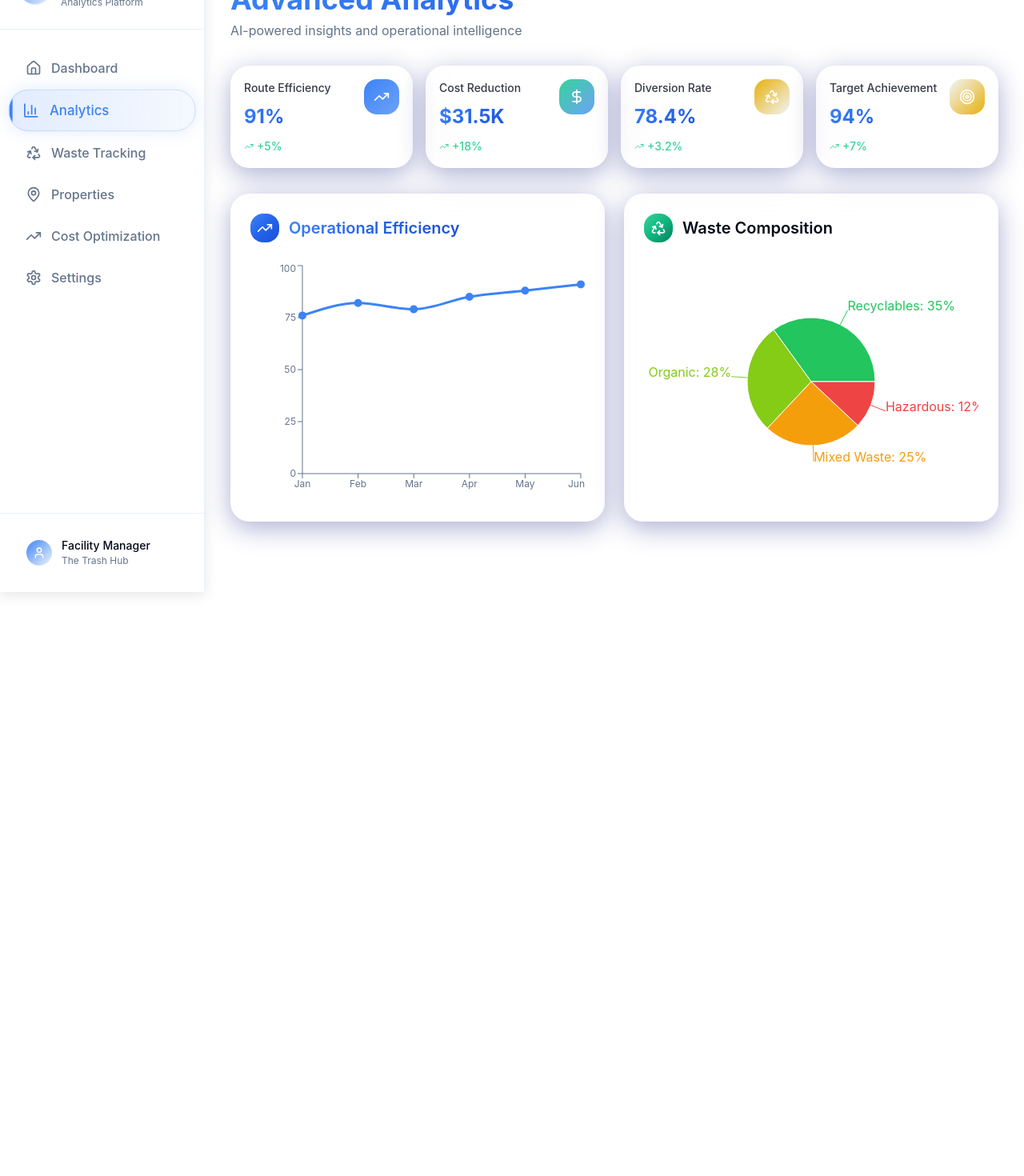
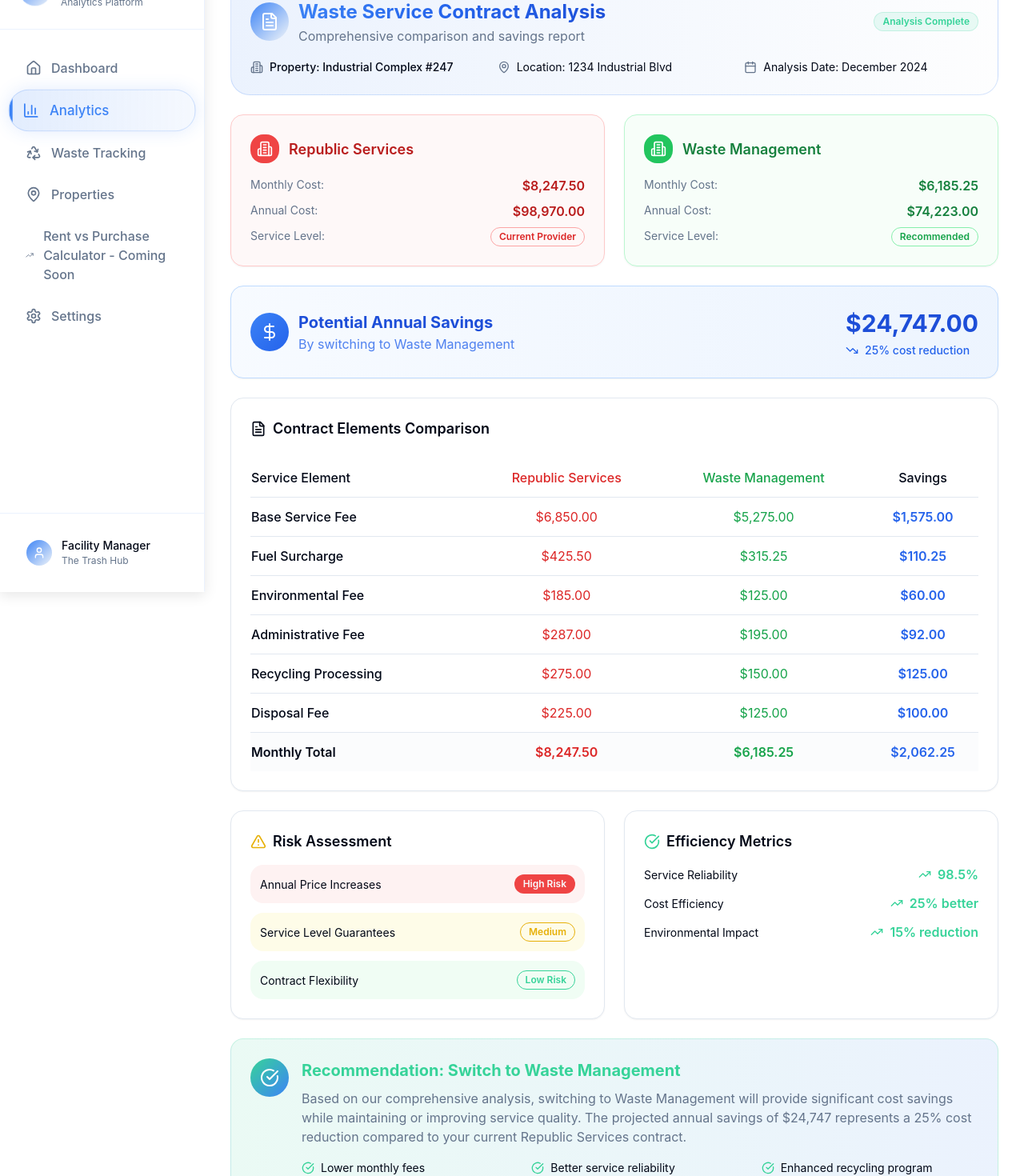
Before and after one commit to tryinhard1080/professional-admin-dashboard-880, a React (Vite) app: page /analytics in a window 1280 px wide. Shown: the part 60-1530 px from the top of the page at 80% size. Before the commit the page ends 800 px from the top, so only its background shows below. Built offline with nearby package versions, Linux system fonts and the light colour scheme.

Commit message:
Refactor: Implement navigation and analytics page changes
- Rename "Cost Optimization" to "Rent vs Purchase Calculator - Coming Soon" in the sidebar.
- Transform the Analytics page into a contract analysis report placeholder.

```diff
--- a/src/components/Sidebar.tsx
+++ b/src/components/Sidebar.tsx
@@ -7,7 +7,7 @@ const menuItems = [
   { icon: BarChart3, label: "Analytics", path: "/analytics" },
   { icon: Recycle, label: "Waste Tracking", path: "/transactions" },
   { icon: MapPin, label: "Properties", path: "/notifications" },
-  { icon: TrendingUp, label: "Cost Optimization", path: "/profile" },
+  { icon: TrendingUp, label: "Rent vs Purchase Calculator - Coming Soon", path: "/profile" },
   { icon: Settings, label: "Settings", path: "/settings" },
 ];
 
--- a/src/pages/Analytics.tsx
+++ b/src/pages/Analytics.tsx
@@ -1,125 +1,263 @@
 import { Card } from "@/components/ui/card";
-import { LineChart, Line, ResponsiveContainer, XAxis, YAxis, Tooltip, PieChart, Pie, Cell } from "recharts";
-import { TrendingUp, Recycle, DollarSign, Target } from "lucide-react";
-
-const efficiencyData = [
-  { name: "Jan", efficiency: 76, cost: 15000, routes: 45 },
-  { name: "Feb", efficiency: 82, cost: 13500, routes: 42 },
-  { name: "Mar", efficiency: 79, cost: 17000, routes: 48 },
-  { name: "Apr", efficiency: 85, cost: 16200, routes: 44 },
-  { name: "May", efficiency: 88, cost: 18500, routes: 46 },
-  { name: "Jun", efficiency: 91, cost: 17800, routes: 43 },
-];
-
-const wasteTypeData = [
-  { name: "Recyclables", value: 35, color: "#22c55e" },
-  { name: "Organic", value: 28, color: "#84cc16" },
-  { name: "Mixed Waste", value: 25, color: "#f59e0b" },
-  { name: "Hazardous", value: 12, color: "#ef4444" },
-];
-
+import { Badge } from "@/components/ui/badge";
+import { Building2, FileText, DollarSign, TrendingDown, TrendingUp, AlertTriangle, CheckCircle, Calendar, MapPin } from "lucide-react";
 
 const Analytics = () => {
   return (
-    <div className="space-y-8">
-      <header className="animate-fade-in">
-        <h1 className="text-4xl font-bold gradient-text">Advanced Analytics</h1>
-        <p className="text-muted-foreground">AI-powered insights and operational intelligence</p>
-      </header>
+    <div className="space-y-6 max-w-none w-full animate-fade-in">
+      {/* Header Section */}
+      <div className="bg-gradient-to-r from-primary/10 to-accent/10 rounded-xl p-6 border border-primary/20">
+        <div className="flex items-center justify-between mb-4">
+          <div className="flex items-center gap-3">
+            <div className="p-3 rounded-xl bg-gradient-to-br from-primary to-accent">
+              <FileText className="h-6 w-6 text-white" />
+            </div>
+            <div>
+              <h1 className="text-2xl font-bold gradient-text">Waste Service Contract Analysis</h1>
+              <p className="text-muted-foreground">Comprehensive comparison and savings report</p>
+            </div>
+          </div>
+          <Badge variant="outline" className="bg-success/10 text-success border-success/20">
+            Analysis Complete
+          </Badge>
+        </div>
 
-      {/* Enhanced KPI Cards */}
-      <div className="grid grid-cols-1 md:grid-cols-4 gap-4 animate-slide-up">
-        {[
-          { title: "Route Efficiency", value: "91%", change: "+5%", icon: TrendingUp, color: "from-primary to-primary-glow" },
-          { title: "Cost Reduction", value: "$31.5K", change: "+18%", icon: DollarSign, color: "from-success to-primary-glow" },
-          { title: "Diversion Rate", value: "78.4%", change: "+3.2%", icon: Recycle, color: "from-warning to-accent" },
-          { title: "Target Achievement", value: "94%", change: "+7%", icon: Target, color: "from-accent to-warning" },
-        ].map((kpi, i) => (
-          <Card key={i} variant="glass" interactive className={`group hover-lift stagger-${i + 1}`}>
-            <div className="p-4">
-              <div className="flex items-start justify-between">
-                <div className="space-y-2">
-                  <p className="text-sm font-medium text-foreground/80">{kpi.title}</p>
-                  <h3 className="text-2xl font-bold bg-gradient-primary bg-clip-text text-transparent">{kpi.value}</h3>
-                  <p className="text-sm text-success font-medium flex items-center gap-1">
-                    <TrendingUp className="w-3 h-3" />
-                    {kpi.change}
-                  </p>
-                </div>
-                <div className={`p-3 bg-gradient-to-br ${kpi.color} rounded-lg group-hover:animate-glow-pulse transition-all duration-300`}>
-                  <kpi.icon className="h-5 w-5 text-white" />
-                </div>
-              </div>
-            </div>
-          </Card>
-        ))}
+        {/* Property Details */}
+        <div className="grid grid-cols-1 md:grid-cols-3 gap-4">
+          <div className="flex items-center gap-2">
+            <Building2 className="h-4 w-4 text-muted-foreground" />
+            <span className="text-sm font-medium">Property: Industrial Complex #247</span>
+          </div>
+          <div className="flex items-center gap-2">
+            <MapPin className="h-4 w-4 text-muted-foreground" />
+            <span className="text-sm">Location: 1234 Industrial Blvd</span>
+          </div>
+          <div className="flex items-center gap-2">
+            <Calendar className="h-4 w-4 text-muted-foreground" />
+            <span className="text-sm">Analysis Date: December 2024</span>
+          </div>
+        </div>
       </div>
 
-      <div className="grid grid-cols-1 lg:grid-cols-2 gap-6">
-        {/* Enhanced Efficiency Trends */}
-        <Card variant="glass" className="p-6 hover-lift animate-fade-in">
-          <div className="flex items-center gap-3 mb-6">
-            <div className="p-2 rounded-lg bg-gradient-primary">
-              <TrendingUp className="h-5 w-5 text-white" />
+      {/* Service Provider Comparison Summary */}
+      <div className="grid grid-cols-1 md:grid-cols-2 gap-6">
+        <Card className="p-6 border-red-200 bg-red-50/50 dark:bg-red-950/20 dark:border-red-800">
+          <div className="flex items-center gap-3 mb-4">
+            <div className="p-2 rounded-lg bg-red-500">
+              <Building2 className="h-5 w-5 text-white" />
             </div>
-            <h3 className="text-xl font-semibold gradient-text">Operational Efficiency</h3>
+            <h3 className="text-lg font-semibold text-red-700 dark:text-red-300">Republic Services</h3>
           </div>
-          <div className="h-[300px] w-full">
-            <ResponsiveContainer width="100%" height="100%">
-              <LineChart data={efficiencyData}>
-                <XAxis dataKey="name" stroke="hsl(var(--muted-foreground))" fontSize={12} />
-                <YAxis stroke="hsl(var(--muted-foreground))" fontSize={12} />
-                <Tooltip
-                  contentStyle={{
-                    backgroundColor: "hsl(var(--card))",
-                    border: "1px solid hsl(var(--border))",
-                    borderRadius: "12px",
-                    backdropFilter: "blur(8px)"
-                  }}
-                />
-                <Line
-                  type="monotone"
-                  dataKey="efficiency"
-                  stroke="hsl(var(--primary))"
-                  strokeWidth={3}
-                  dot={{ fill: "hsl(var(--primary))", strokeWidth: 2, r: 4 }}
-                  name="Efficiency %"
-                />
-              </LineChart>
-            </ResponsiveContainer>
+          <div className="space-y-2">
+            <div className="flex justify-between">
+              <span className="text-sm text-muted-foreground">Monthly Cost:</span>
+              <span className="font-semibold text-red-700 dark:text-red-300">$8,247.50</span>
+            </div>
+            <div className="flex justify-between">
+              <span className="text-sm text-muted-foreground">Annual Cost:</span>
+              <span className="font-semibold text-red-700 dark:text-red-300">$98,970.00</span>
+            </div>
+            <div className="flex justify-between">
+              <span className="text-sm text-muted-foreground">Service Level:</span>
+              <Badge variant="outline" className="text-red-600 border-red-300">Current Provider</Badge>
+            </div>
           </div>
         </Card>
 
-        {/* Enhanced Waste Composition */}
-        <Card variant="glass" className="p-6 hover-lift animate-fade-in">
-          <div className="flex items-center gap-3 mb-6">
-            <div className="p-2 rounded-lg bg-gradient-secondary">
-              <Recycle className="h-5 w-5 text-white" />
+        <Card className="p-6 border-green-200 bg-green-50/50 dark:bg-green-950/20 dark:border-green-800">
+          <div className="flex items-center gap-3 mb-4">
+            <div className="p-2 rounded-lg bg-green-500">
+              <Building2 className="h-5 w-5 text-white" />
             </div>
-            <h3 className="text-xl font-semibold gradient-text-secondary">Waste Composition</h3>
+            <h3 className="text-lg font-semibold text-green-700 dark:text-green-300">Waste Management</h3>
           </div>
-          <div className="h-[300px] w-full">
-            <ResponsiveContainer width="100%" height="100%">
-              <PieChart>
-                <Pie
-                  data={wasteTypeData}
-                  cx="50%"
-                  cy="50%"
-                  outerRadius={80}
-                  dataKey="value"
-                  label={({ name, value }) => `${name}: ${value}%`}
-                >
-                  {wasteTypeData.map((entry, index) => (
-                    <Cell key={`cell-${index}`} fill={entry.color} />
-                  ))}
-                </Pie>
-                <Tooltip />
-              </PieChart>
-            </ResponsiveContainer>
+          <div className="space-y-2">
+            <div className="flex justify-between">
+              <span className="text-sm text-muted-foreground">Monthly Cost:</span>
+              <span className="font-semibold text-green-700 dark:text-green-300">$6,185.25</span>
+            </div>
+            <div className="flex justify-between">
+              <span className="text-sm text-muted-foreground">Annual Cost:</span>
+              <span className="font-semibold text-green-700 dark:text-green-300">$74,223.00</span>
+            </div>
+            <div className="flex justify-between">
+              <span className="text-sm text-muted-foreground">Service Level:</span>
+              <Badge variant="outline" className="text-green-600 border-green-300">Recommended</Badge>
+            </div>
           </div>
         </Card>
       </div>
 
+      {/* Annual Savings Summary */}
+      <Card className="p-6 bg-gradient-to-r from-blue-50/50 to-blue-100/50 dark:from-blue-950/20 dark:to-blue-900/20 border-blue-200 dark:border-blue-800">
+        <div className="flex items-center justify-between">
+          <div className="flex items-center gap-3">
+            <div className="p-3 rounded-xl bg-gradient-to-br from-blue-500 to-blue-600">
+              <DollarSign className="h-6 w-6 text-white" />
+            </div>
+            <div>
+              <h3 className="text-xl font-bold text-blue-700 dark:text-blue-300">Potential Annual Savings</h3>
+              <p className="text-blue-600/80 dark:text-blue-400/80">By switching to Waste Management</p>
+            </div>
+          </div>
+          <div className="text-right">
+            <div className="text-3xl font-bold text-blue-700 dark:text-blue-300">$24,747.00</div>
+            <div className="flex items-center gap-2 text-blue-600 dark:text-blue-400">
+              <TrendingDown className="h-4 w-4" />
+              <span className="text-sm font-medium">25% cost reduction</span>
+            </div>
+          </div>
+        </div>
+      </Card>
+
+      {/* Detailed Contract Elements Comparison */}
+      <Card className="p-6">
+        <h3 className="text-lg font-semibold mb-6 flex items-center gap-2">
+          <FileText className="h-5 w-5" />
+          Contract Elements Comparison
+        </h3>
+        <div className="overflow-x-auto">
+          <table className="w-full">
+            <thead>
+              <tr className="border-b">
+                <th className="text-left py-3 font-medium">Service Element</th>
+                <th className="text-center py-3 font-medium text-red-600">Republic Services</th>
+                <th className="text-center py-3 font-medium text-green-600">Waste Management</th>
+                <th className="text-center py-3 font-medium">Savings</th>
+              </tr>
+            </thead>
+            <tbody className="divide-y">
+              <tr>
+                <td className="py-3 font-medium">Base Service Fee</td>
+                <td className="text-center py-3 text-red-600">$6,850.00</td>
+                <td className="text-center py-3 text-green-600">$5,275.00</td>
+                <td className="text-center py-3 font-semibold text-blue-600">$1,575.00</td>
+              </tr>
+              <tr>
+                <td className="py-3 font-medium">Fuel Surcharge</td>
+                <td className="text-center py-3 text-red-600">$425.50</td>
+                <td className="text-center py-3 text-green-600">$315.25</td>
+                <td className="text-center py-3 font-semibold text-blue-600">$110.25</td>
+              </tr>
+              <tr>
+                <td className="py-3 font-medium">Environmental Fee</td>
+                <td className="text-center py-3 text-red-600">$185.00</td>
+                <td className="text-center py-3 text-green-600">$125.00</td>
+                <td className="text-center py-3 font-semibold text-blue-600">$60.00</td>
+              </tr>
+              <tr>
+                <td className="py-3 font-medium">Administrative Fee</td>
+                <td className="text-center py-3 text-red-600">$287.00</td>
+                <td className="text-center py-3 text-green-600">$195.00</td>
+                <td className="text-center py-3 font-semibold text-blue-600">$92.00</td>
+              </tr>
+              <tr>
+                <td className="py-3 font-medium">Recycling Processing</td>
+                <td className="text-center py-3 text-red-600">$275.00</td>
+                <td className="text-center py-3 text-green-600">$150.00</td>
+                <td className="text-center py-3 font-semibold text-blue-600">$125.00</td>
+              </tr>
+              <tr>
+                <td className="py-3 font-medium">Disposal Fee</td>
+                <td className="text-center py-3 text-red-600">$225.00</td>
+                <td className="text-center py-3 text-green-600">$125.00</td>
+                <td className="text-center py-3 font-semibold text-blue-600">$100.00</td>
+              </tr>
+              <tr className="bg-muted/30 font-semibold">
+                <td className="py-3">Monthly Total</td>
+                <td className="text-center py-3 text-red-600">$8,247.50</td>
+                <td className="text-center py-3 text-green-600">$6,185.25</td>
+                <td className="text-center py-3 text-blue-600">$2,062.25</td>
+              </tr>
+            </tbody>
+          </table>
+        </div>
+      </Card>
+
+      {/* Contract Risk Assessment */}
+      <div className="grid grid-cols-1 md:grid-cols-2 gap-6">
+        <Card className="p-6">
+          <h3 className="text-lg font-semibold mb-4 flex items-center gap-2">
+            <AlertTriangle className="h-5 w-5 text-warning" />
+            Risk Assessment
+          </h3>
+          <div className="space-y-3">
+            <div className="flex items-center justify-between p-3 rounded-lg bg-red-50 dark:bg-red-950/20">
+              <span className="text-sm">Annual Price Increases</span>
+              <Badge variant="destructive">High Risk</Badge>
+            </div>
+            <div className="flex items-center justify-between p-3 rounded-lg bg-yellow-50 dark:bg-yellow-950/20">
+              <span className="text-sm">Service Level Guarantees</span>
+              <Badge variant="outline" className="text-warning border-warning">Medium</Badge>
+            </div>
+            <div className="flex items-center justify-between p-3 rounded-lg bg-green-50 dark:bg-green-950/20">
+              <span className="text-sm">Contract Flexibility</span>
+              <Badge variant="outline" className="text-success border-success">Low Risk</Badge>
+            </div>
+          </div>
+        </Card>
+
+        <Card className="p-6">
+          <h3 className="text-lg font-semibold mb-4 flex items-center gap-2">
+            <CheckCircle className="h-5 w-5 text-success" />
+            Efficiency Metrics
+          </h3>
+          <div className="space-y-3">
+            <div className="flex items-center justify-between">
+              <span className="text-sm">Service Reliability</span>
+              <div className="flex items-center gap-2">
+                <TrendingUp className="h-4 w-4 text-success" />
+                <span className="font-semibold text-success">98.5%</span>
+              </div>
+            </div>
+            <div className="flex items-center justify-between">
+              <span className="text-sm">Cost Efficiency</span>
+              <div className="flex items-center gap-2">
+                <TrendingUp className="h-4 w-4 text-success" />
+                <span className="font-semibold text-success">25% better</span>
+              </div>
+            </div>
+            <div className="flex items-center justify-between">
+              <span className="text-sm">Environmental Impact</span>
+              <div className="flex items-center gap-2">
+                <TrendingUp className="h-4 w-4 text-success" />
+                <span className="font-semibold text-success">15% reduction</span>
+              </div>
+            </div>
+          </div>
+        </Card>
+      </div>
+
+      {/* Recommendation Summary */}
+      <Card className="p-6 bg-gradient-to-r from-success/10 to-primary/10 border-success/20">
+        <div className="flex items-start gap-4">
+          <div className="p-3 rounded-xl bg-gradient-to-br from-success to-primary">
+            <CheckCircle className="h-6 w-6 text-white" />
+          </div>
+          <div className="flex-1">
+            <h3 className="text-xl font-bold text-success mb-2">Recommendation: Switch to Waste Management</h3>
+            <p className="text-muted-foreground mb-4">
+              Based on our comprehensive analysis, switching to Waste Management will provide significant cost savings
+              while maintaining or improving service quality. The projected annual savings of $24,747 represents a 25%
+              cost reduction compared to your current Republic Services contract.
+            </p>
+            <div className="grid grid-cols-1 md:grid-cols-3 gap-4 text-sm">
+              <div className="flex items-center gap-2">
+                <CheckCircle className="h-4 w-4 text-success" />
+                <span>Lower monthly fees</span>
+              </div>
+              <div className="flex items-center gap-2">
+                <CheckCircle className="h-4 w-4 text-success" />
+                <span>Better service reliability</span>
+              </div>
+              <div className="flex items-center gap-2">
+                <CheckCircle className="h-4 w-4 text-success" />
+                <span>Enhanced recycling program</span>
+              </div>
+            </div>
+          </div>
+        </div>
+      </Card>
     </div>
   );
 };
```
